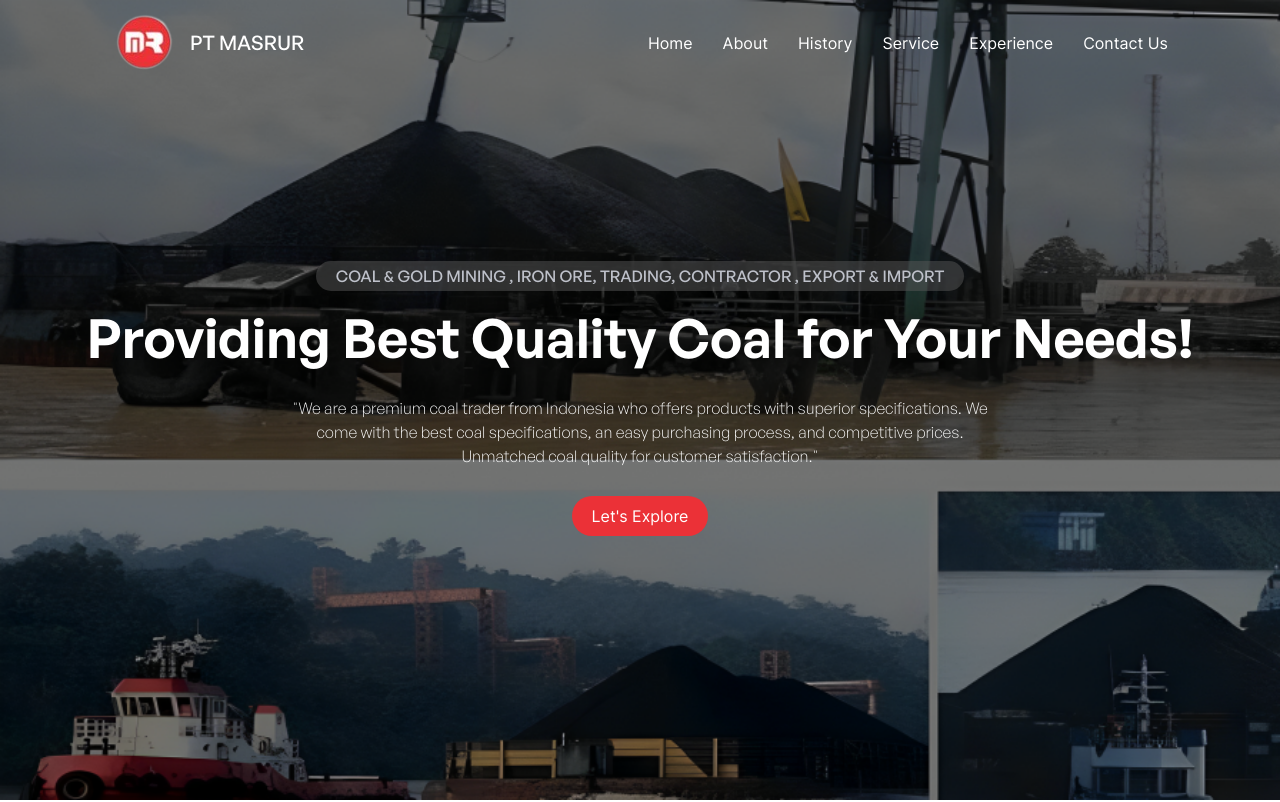
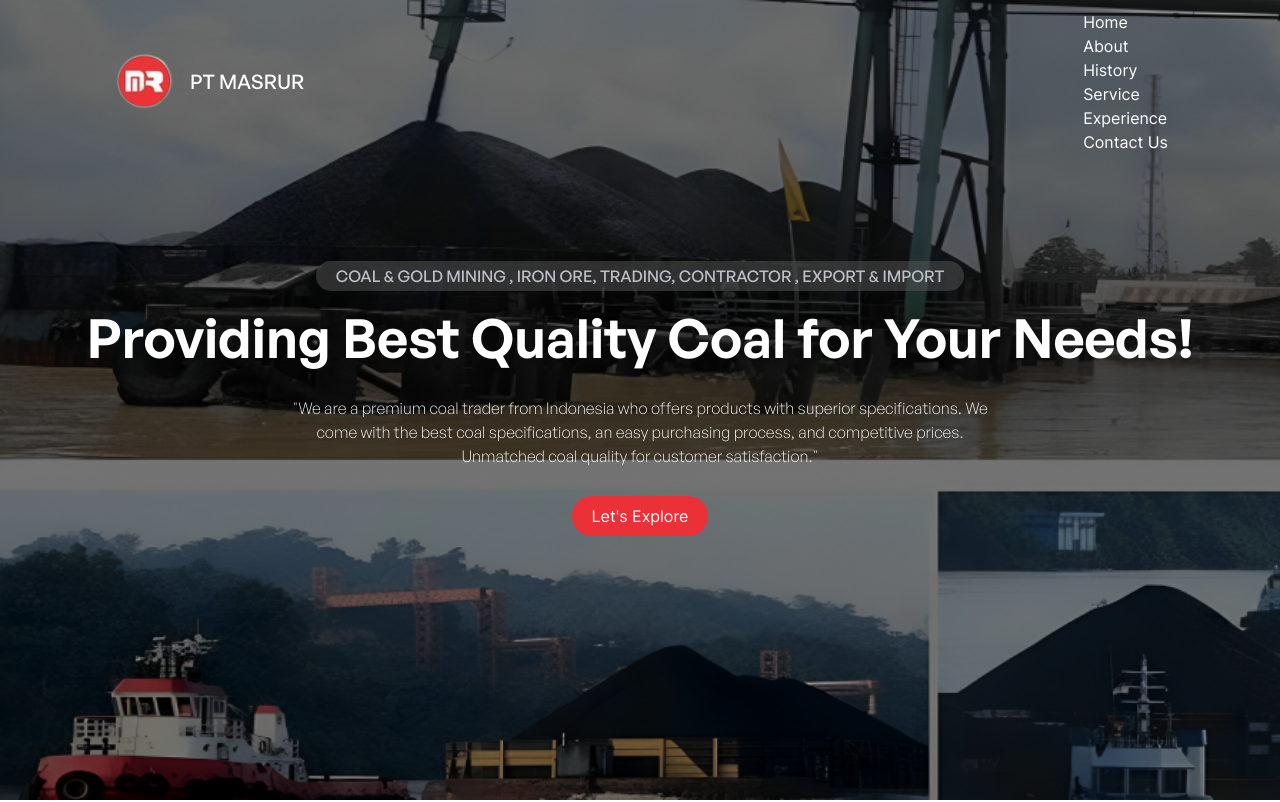
Before and after one commit to Adiptra/PT_Masrur, a React (Vite) app: page / in a window 1280 px wide. Shown: the top 802 px of the page. Built offline with nearby package versions, Linux system fonts and the light colour scheme.

Commit message:
otw navbar(TERAKHIR JING)

```diff
--- a/src/components/reusable/Navbar.jsx
+++ b/src/components/reusable/Navbar.jsx
@@ -7,12 +7,12 @@ const Navbar = () => {
 		<Container>
 			<div>
 				<div>
-					<nav className='flex items-center justify-between fixed z-50 w-full px-28 pt-[10px] text-white bg-opacity-80'>
+					<nav className='flex items-center justify-between fixed z-50 w-full px-10 lg:px-28 pt-[10px] text-white bg-opacity-80 flex-wrap'>
 						<div className='img flex gap-x-4 items-center '>
 							<img src={logoContact} alt='' />
 							<h2 className='text-xl font-generalMd'>PT MASRUR</h2>
 						</div>
-						<ul className='flex gap-x-[30px]'>
+						<ul className='flex gap-x-[30px] flex-col'>
 							<li>
 								<a href='#'>Home</a>
 							</li>
```
